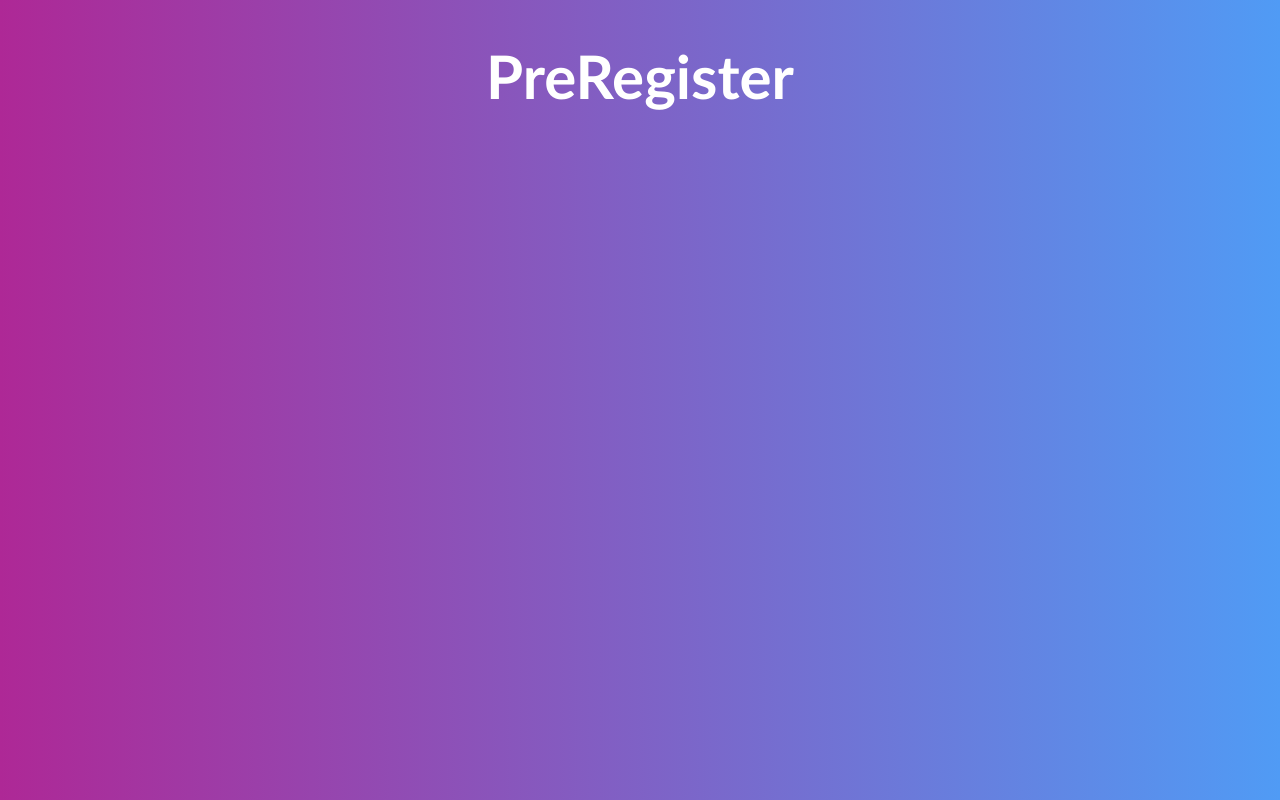
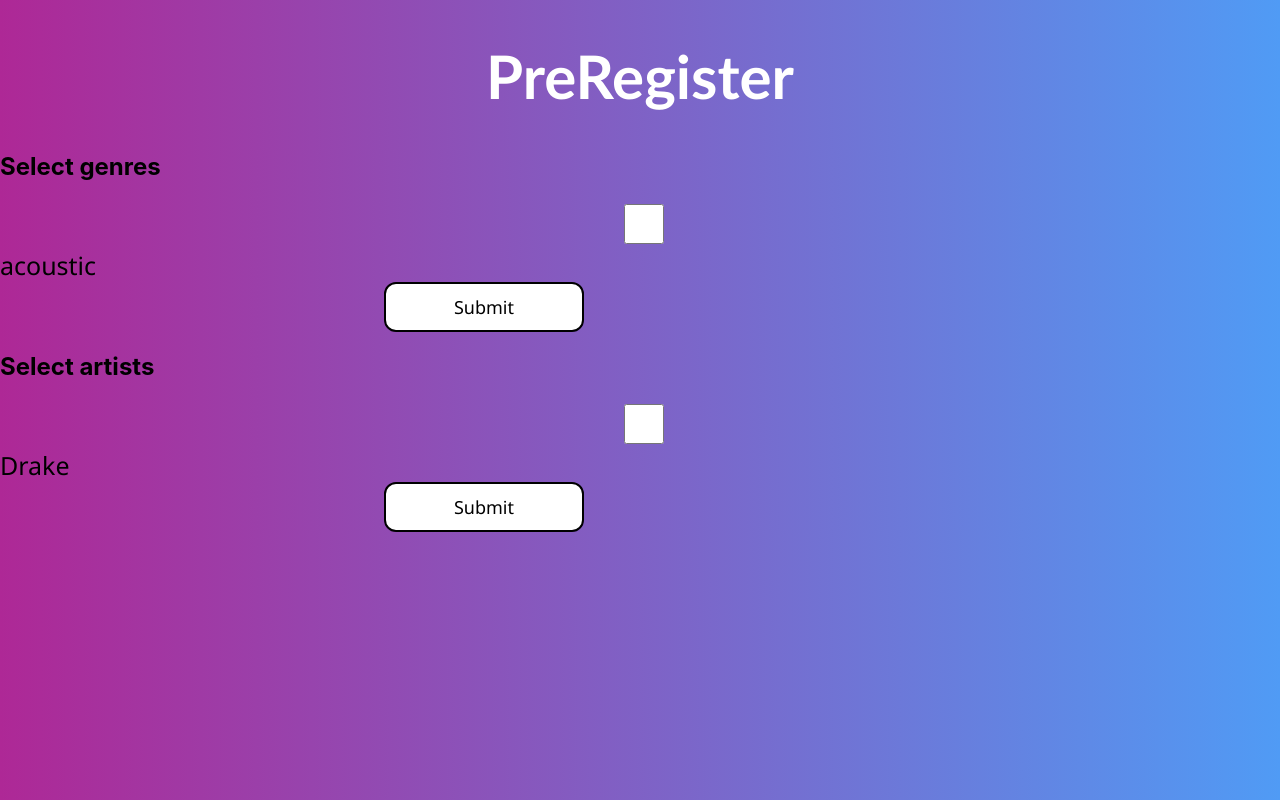
Before and after one commit to fizharoon/FinalProject, a React (Create React App) app in the folder playlist-creator/: page /PreRegister in a window 1280 px wide. Built offline with nearby package versions, Linux system fonts and the light colour scheme.

Commit message:
Modified these files(please give feedback)

```diff
--- a/playlist-creator/src/Pages/CreatePlaylist/CreatePlaylist.js
+++ b/playlist-creator/src/Pages/CreatePlaylist/CreatePlaylist.js
@@ -8,6 +8,13 @@ const CreatePlaylist = () => {
   return (
     <main className="dashboard">
       <h1>CreatePlaylist</h1>
+
+      <h2>Select songs</h2>
+        <input type="checkbox" id="song" name="track1" value="track1" />
+        <label for="track1">track1 </label><br />
+        <div id="root"></div>
+        <button id="btn">Submit</button>
+
     </main>
   );
 };
--- a/playlist-creator/src/Pages/Register/Artist&Genre.js
+++ b/playlist-creator/src/Pages/Register/Artist&Genre.js
@@ -3,11 +3,27 @@ import "./styles.css";
 
 const PreRegister = () => {
   const [user, setUser] = useState(0);
-  useEffect(() => {}, []);
+  useEffect(() => { }, []);
 
   return (
     <main className="dashboard">
       <h1>PreRegister</h1>
+      <body>
+
+        <h2>Select genres</h2>
+        <input type="checkbox" id="genre" name="acoustic" value="acoustic" />
+        <label for="genre">acoustic </label><br />
+        <div id="root"></div>
+        <button id="btn">Submit</button>
+
+        <h2>Select artists</h2>
+        <input type="checkbox" id="artist" name="Drake" value="Drake" />
+        <label for="Drake">Drake </label><br />
+        <div id="root"></div>
+        <button id="btn">Submit</button>
+
+
+      </body>
     </main>
   );
 };
```
